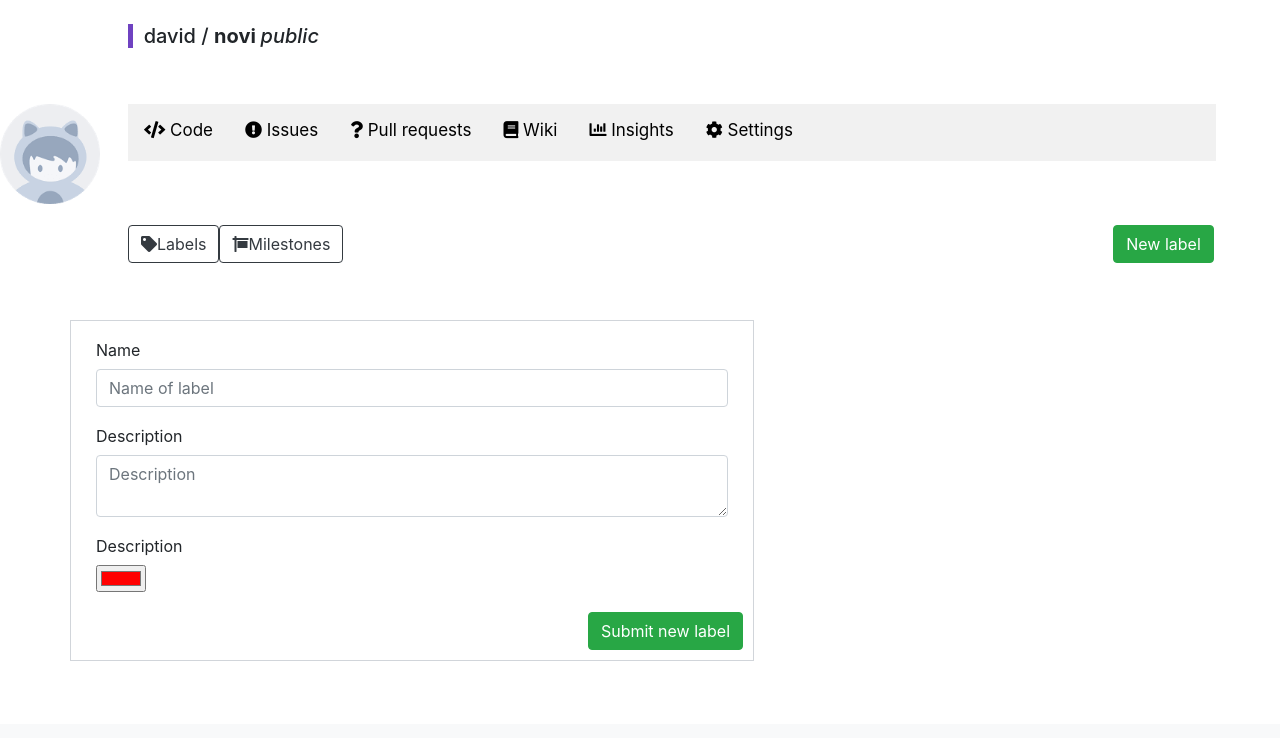
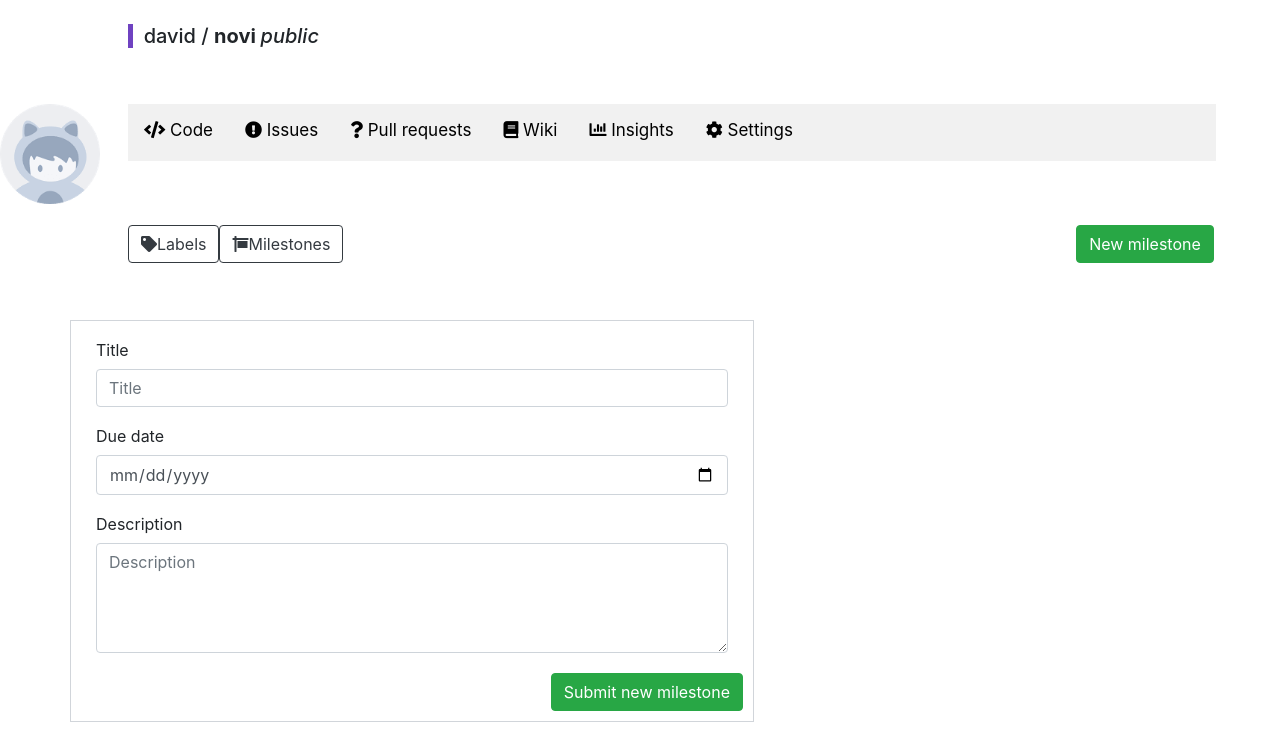
Before and after one commit to jelenailic95/git_uks, a Django app: page /repositories/novi/milestones/new in a window 1280 px wide. Shown: the part 76-814 px from the top of the page. Before the commit the page ends 737 px from the top, so only its background shows below. Run offline with Django 3.2, Linux system fonts and the light colour scheme; data comes from the database, SQL or seed files in the repository; some libraries are stand-ins or nearby versions.

Commit message:
creating new milestone close #33

```diff
--- a/my_git/models.py
+++ b/my_git/models.py
@@ -36,6 +36,7 @@ class Repository(models.Model):
     def __str__(self):
         return "{}".format(self.name)
 
+
 class Wiki(models.Model):
     id = models.AutoField(primary_key=True)
     title = models.CharField(max_length=200)
@@ -44,6 +45,7 @@ class Wiki(models.Model):
 
     def __str__(self):
         return "{}".format(self.title)
+
 
 class Milestone(models.Model):
     id = models.AutoField(primary_key=True)
@@ -69,7 +71,17 @@ class Milestone(models.Model):
         except Milestone.DoesNotExist:
             return None
 
-
+    @staticmethod
+    def save_new_milestone(title, description, date, open, rep):
+        print(open)
+        print(rep.name)
+        milestone = Milestone()
+        milestone.title = title
+        milestone.description = description
+        milestone.due_date = date
+        milestone.open = open
+        milestone.repository = rep
+        Milestone.save(milestone)
 
 
 class Label(models.Model):
@@ -83,9 +95,9 @@ class Label(models.Model):
 
     def save_new_label(name, description, color):
         label = Label()
-        label.name = name;
-        label.description = description;
-        label.color = color;
+        label.name = name
+        label.description = description
+        label.color = color
         label.save()
 
 
--- a/my_git/templates/my_git/milestones/new_milestone.html
+++ b/my_git/templates/my_git/milestones/new_milestone.html
@@ -1,4 +1,3 @@
-
 {% load static %}
 
 <link rel="stylesheet" type="text/css" href="{% static 'my_git/styles/new_issue.css' %}">
@@ -15,29 +14,28 @@
         {% csrf_token %}
         <div class="new-issue-inputs">
             <div class="first">
-                <label  class="col-sm-2 col-form-label" for="nameInput">Name</label>
+                <label class="col-sm-2 col-form-label" for="titleInput">Title</label>
                 <div class="col-sm-12">
-                    <input name="nameInput" type="text" class="form-control" id="nameInput"
-                           placeholder="Name of label">
+                    <input name="titleInput" type="text" class="form-control" id="titleInput"
+                           placeholder="Title">
                 </div>
+            </div>
+            <div class="first">
+                <label class="col-sm-2 col-form-label" for="content">Due date</label>
+                <div class="col-sm-12">
+                    <input name="dateInput" min={{ date }} class="form-control" type = "date">
+                    </div>
             </div>
             <div class="first">
                 <label class="col-sm-2 col-form-label" for="content">Description</label>
                 <div class="col-sm-12">
-                    <textarea name="descriptionInput" class="form-control" id="descriptionInput"
-                              placeholder="Description"></textarea>
-                </div>
-            </div>
-            <div class="first">
-                <label class="col-sm-2 col-form-label" for="content">Description</label>
-                <div class="col-sm-12">
-                                  <input type="color" name="color" value="#ff0000">
-
+                        <textarea name="descriptionInput" class="form-control" id="descriptionInput"
+                                  placeholder="Description" rows="4"></textarea>
                 </div>
             </div>
 
 
-            <button type="submit" class="btn btn-success first float-lg-right">Submit new label</button>
+            <button type="submit" class="btn btn-success first float-lg-right">Submit new milestone</button>
         </div>
 
 
--- a/my_git/views.py
+++ b/my_git/views.py
@@ -516,13 +516,21 @@ def milestones_view(request, repo_name):
     }
     return render(request, 'my_git/milestones/milestones.html', context)
 
+
 def new_milestone(request, repo_name):
     repository = Repository.objects.get(name=repo_name)
-
+    if request.method == HttpMethod.POST.name:
+        print(request.POST)
+        title = request.POST.get('titleInput')
+        description = request.POST.get('descriptionInput')
+        date = request.POST.get('dateInput')
+        Milestone.save_new_milestone(title=title, description=description, date=date, open=True, rep=repository)
+        pass
     context = {
         "repository": repository,
         "owner": repository.owner,
-        "buttonName": "label"
+        "buttonName": "milestone",
+        "date": datetime.now().strftime('%Y-%m-%d')
 
     }
     return render(request, 'my_git/milestones/new_milestone.html', context)
```
